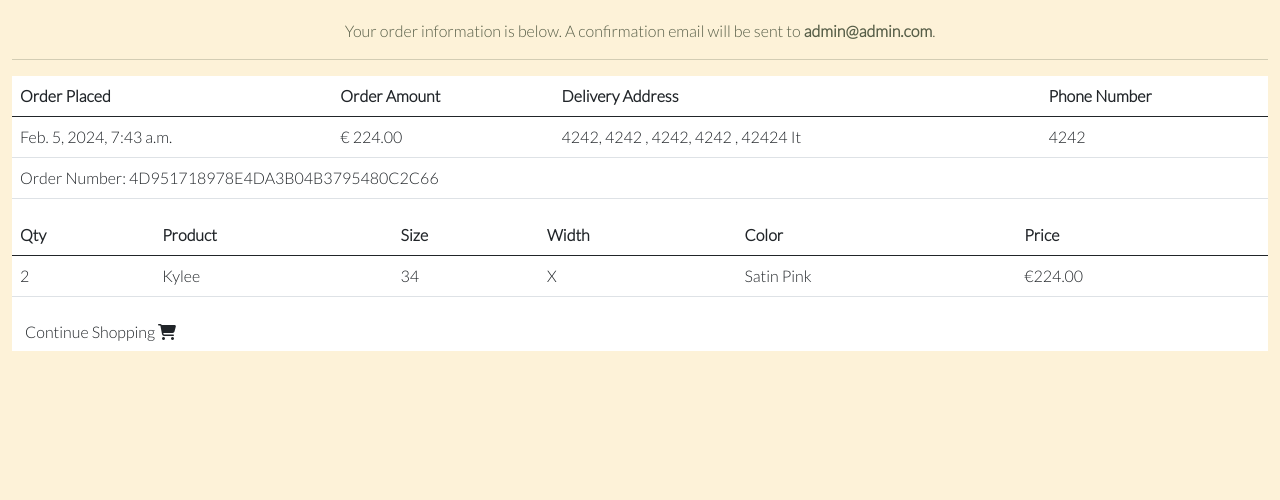
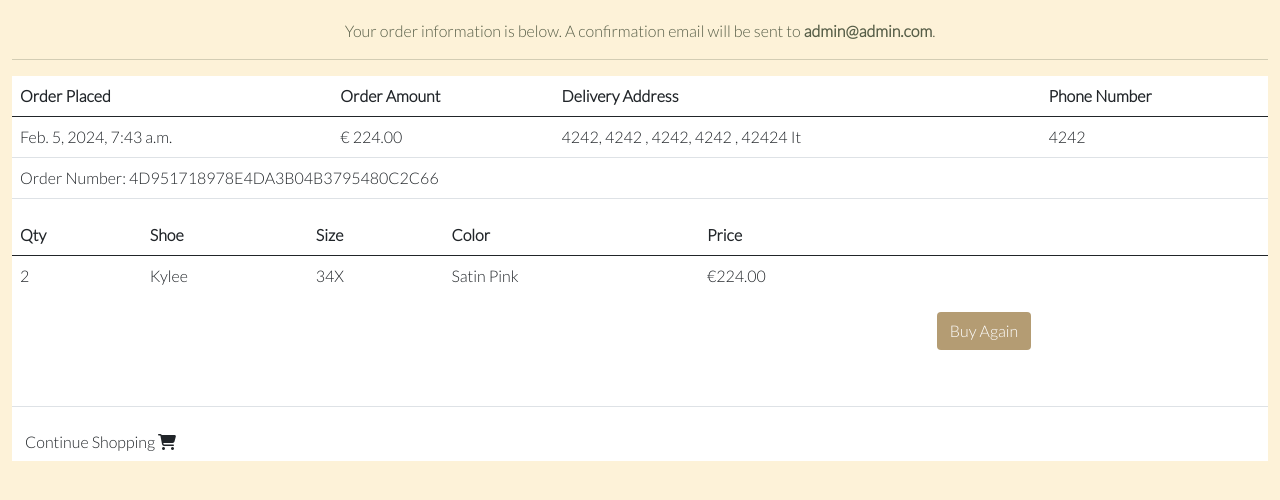
Before and after one commit to estii20/perfect_pointes, a Django app: a page that uses checkout/templates/checkout/checkout_success.html in a window 1280 px wide. Shown: the part 278-778 px from the top of the page. Run offline with Django 3.2, Linux system fonts and the light colour scheme; data comes from the database, SQL or seed files in the repository; both versions use the stored data as it was after the commit; some libraries are stand-ins or nearby versions.

Commit message:
Add repurchase view, url and add buy again button to checkout_success.html

```diff
--- a/checkout/templates/checkout/checkout_success.html
+++ b/checkout/templates/checkout/checkout_success.html
@@ -60,11 +60,11 @@
                     <thead>
                         <tr>
                             <th>Qty</th>
-                            <th>Product</th>
+                            <th>Shoe</th>
                             <th>Size</th>
-                            <th>Width</th>
                             <th>Color</th>
                             <th>Price</th>
+                            <th></th>
                         </tr>
                     </thead>
                     <tbody>
@@ -72,10 +72,12 @@
                         <tr>
                             <td>{{ item.quantity }}</td>
                             <td>{{ item.product_title | title }}</td>
-                            <td>{{ item.product_size }}</td>
-                            <td>{{ item.product_width | title }}</td>
+                            <td>{{ item.product_size }}{{ item.product_width | title }}</td>
                             <td>{{ item.product_color | title }}</td>
                             <td>€{{ item.lineitem_total }}</td>
+                            <td>
+                                <a href="{% url 'repurchase_product' item.product.id %}" class="btn btn-custom my-5">Buy Again</a>
+                            </td>
                         </tr>
                         {% endfor %}
                     </tbody>
@@ -86,7 +88,7 @@
             <div class="row">
                 <div class="col-lg-7 text-right">
                     {% if from_profile %}
-                    <a href="{% url 'profile' %}" class="btn-custom my-5">
+                    <a href="{% url 'profile' %}" class="btn btn-custom my-5">
                         <span><i class="fas fa-angle-left"></i></span>
                         <span class="text-uppercase">Back to Profile</span>
                     </a>
--- a/checkout/urls.py
+++ b/checkout/urls.py
@@ -7,4 +7,5 @@ urlpatterns = [
     path('checkout_success/<order_number>', views.checkout_success, name='checkout_success'),
     path('cache_checkout_data/', views.cache_checkout_data, name='cache_checkout_data'),
     path('wh/', webhook, name='webhook'),
+    path('repurchase/<int:product_id>/', views.repurchase_product, name='repurchase_product'),
 ]
--- a/checkout/views.py
+++ b/checkout/views.py
@@ -217,3 +217,14 @@ def checkout_success(request, order_number):
     }
 
     return render(request, template, context)
+
+
+def repurchase_product(request, product_id):
+    # Retrieve the product
+    product = get_object_or_404(PointeShoeProduct, pk=product_id)
+
+    # Add a success message (optional)
+    messages.success(request, f"Redirecting to {product.title} for repurchase.")
+
+    # Redirect the user to the product detail page
+    return redirect(reverse('product_detail', args=[product_id]))
```
Also changed, not shown: db.sqlite3.
